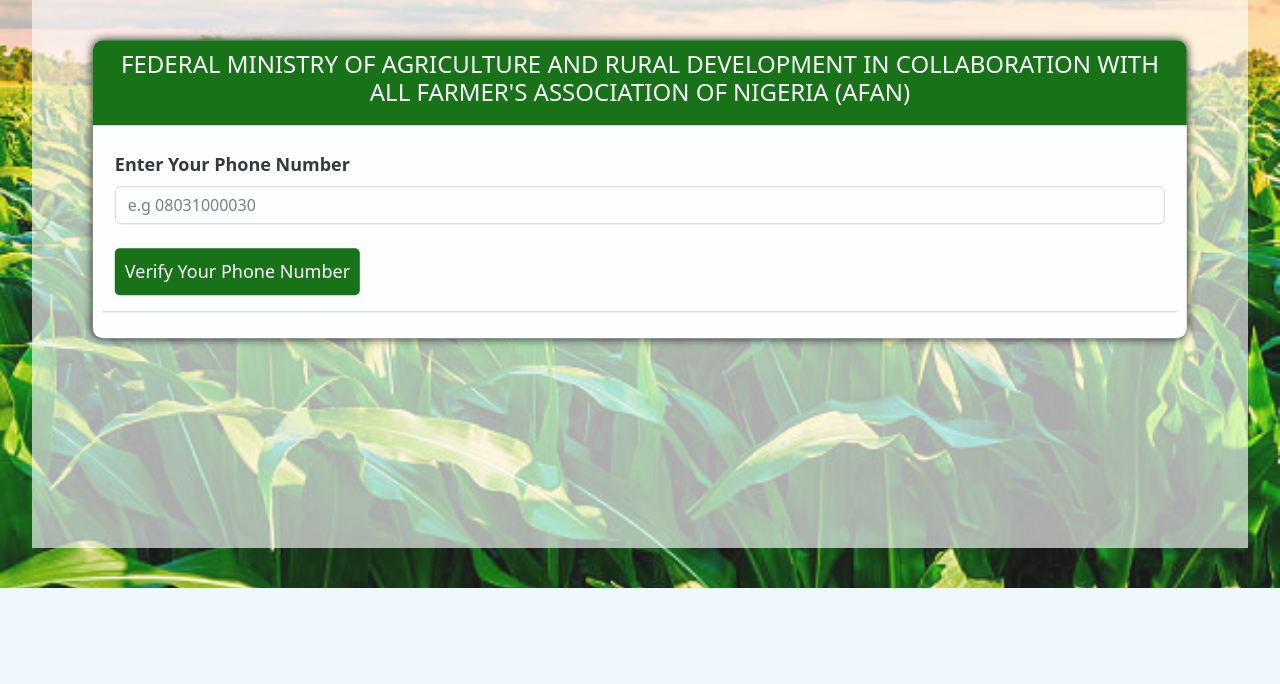
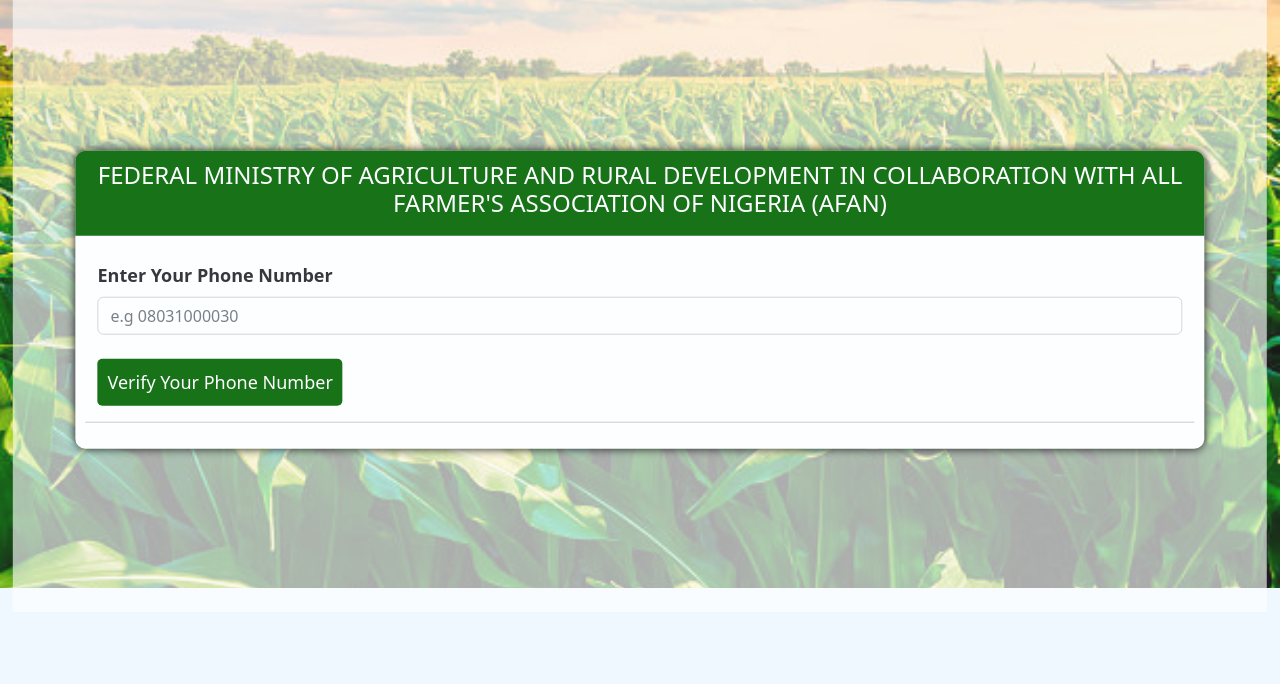
Before and after one commit to Legenddee/AFAN, a plain HTML site: page index.html in a window 1280 px wide. Shown: the part 116-800 px from the top of the page. Drawn offline with nearby package versions, Linux system fonts and the light colour scheme.

Commit message:
Add files via upload

```diff
--- a/index.css
+++ b/index.css
@@ -38,15 +38,15 @@ body{
     position: absolute;
     left: 50%;
     transform: translate(-50%);
-    width: 95%;
-    height: 70vh;
+    width: 98%;
+    height: 78vh;
     background-color: #ffffffa4;
 }
 .element{
     position: absolute;
-    top: 20%;
+    top: 50%;
     left: 50%;
-    transform: translate(-50%, -20%);
+    transform: translate(-50%,-50%);
     z-index: 1;
     width: 90%;
     box-shadow: 0px 0px 10px rgba(0,0,0,02);
```
